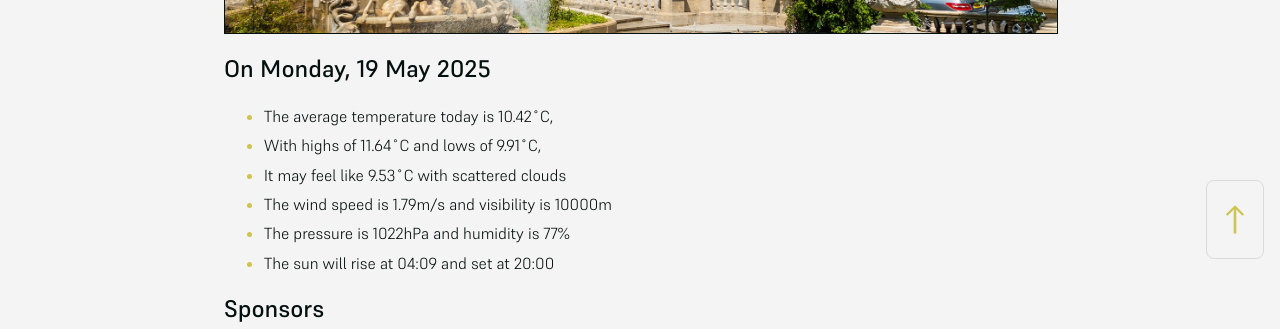
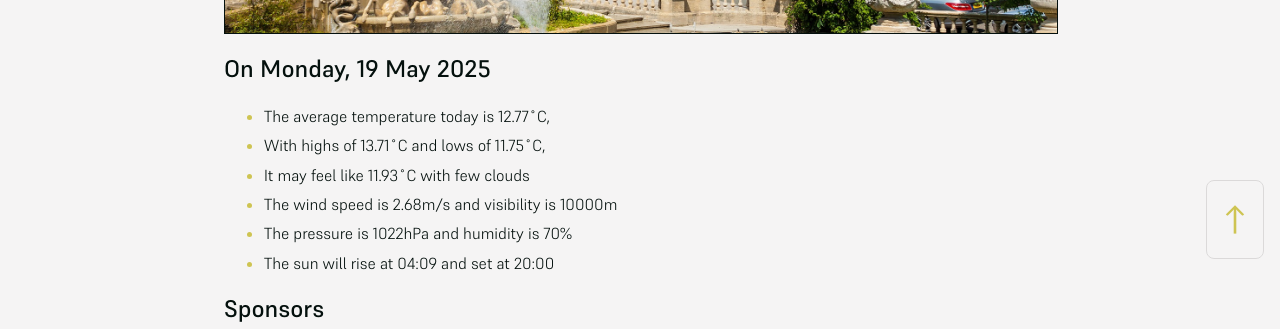
Before and after one commit to mat-0/cheltenham-open-data, a Jekyll site: the page built from index.md, in a window 1280 px wide. Shown: the part 625-954 px from the top of the page. Built offline with Jekyll 4.4.1, drawn with Linux system fonts in a browser that asks for light colours.

Commit message:
Updated 2025-05-19 07:57:51

```diff
--- a/index.md
+++ b/index.md
@@ -10,11 +10,11 @@ seo: Menu
 <!-- weather_marker starts -->
 ## On Monday, 19 May 2025
 
-- The average temperature today is 10.42˚C,
-- With highs of 11.64˚C and lows of 9.91˚C,
-- It may feel like 9.53˚C with scattered clouds
-- The wind speed is 1.79m/s and visibility is 10000m
-- The pressure is 1022hPa and humidity is 77%
+- The average temperature today is 12.77˚C,
+- With highs of 13.71˚C and lows of 11.75˚C,
+- It may feel like 11.93˚C with few clouds
+- The wind speed is 2.68m/s and visibility is 10000m
+- The pressure is 1022hPa and humidity is 70%
 - The sun will rise at 04:09 and set at 20:00
 
 <!-- weather_marker ends -->
```
Also changed, not shown: _data/flood.json (+5 -48 lines), _pages/fix-my-street.md (+1 -1 lines), _pages/news.md (+7 -7 lines).
